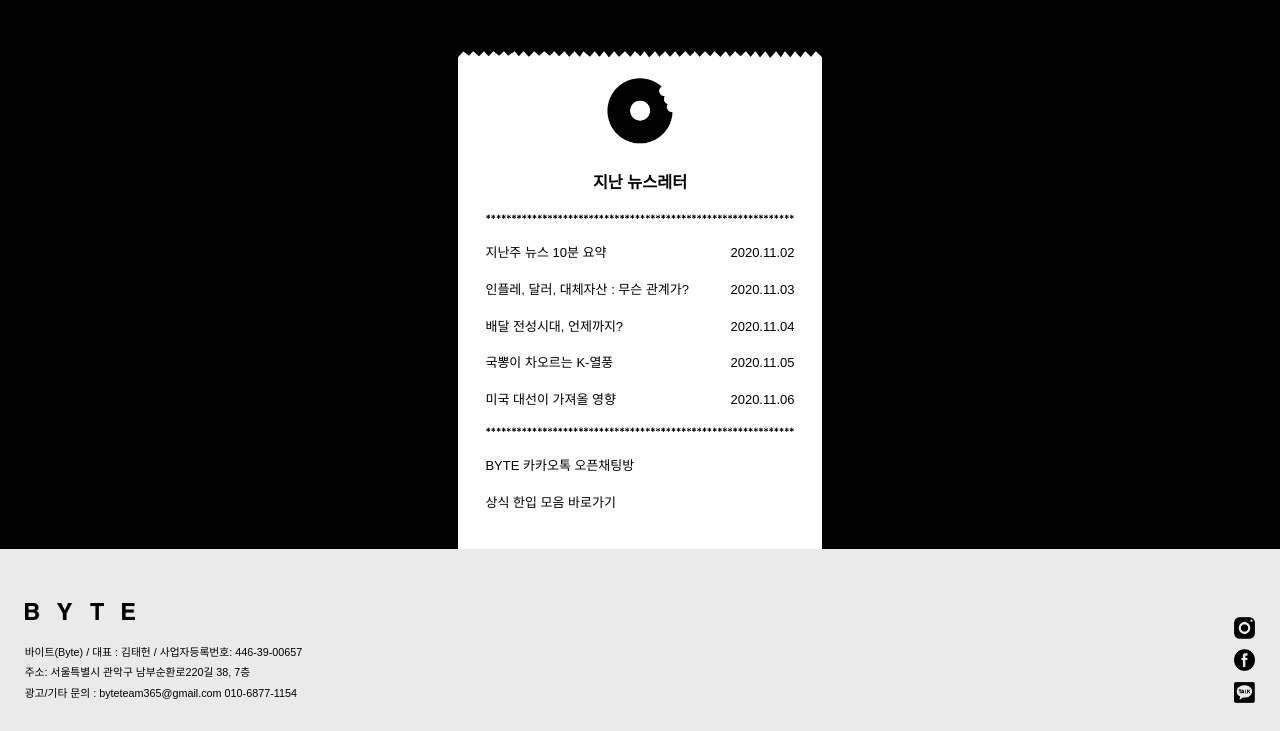
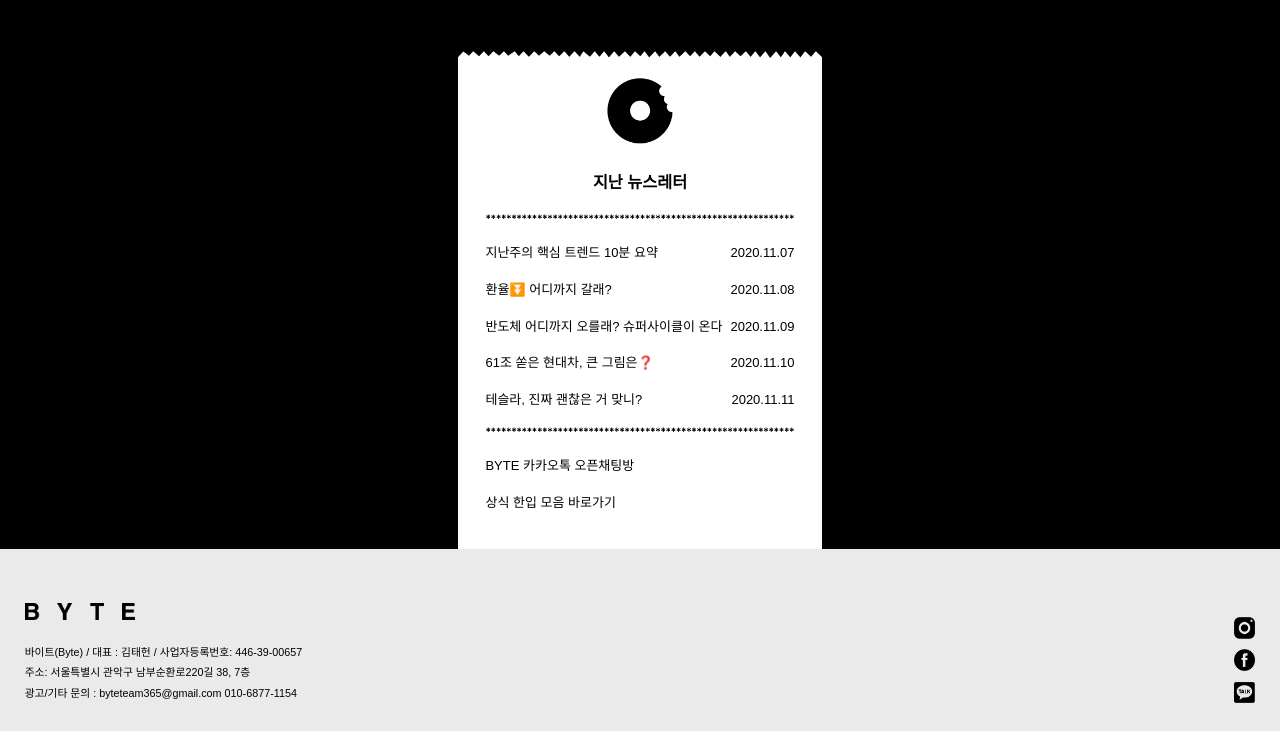
Before and after one commit to suuuum36/BYTE-web, a Django app: page / in a window 1280 px wide. Shown: the part 3283-4014 px from the top of the page. Run offline with Django 3.2, Linux system fonts and the light colour scheme; data that the repository does not hold is empty; some web fonts are replaced.

Commit message:
지난 뉴스레터 업데이트

```diff
--- a/BYTEWeb/main/templates/main/index.html
+++ b/BYTEWeb/main/templates/main/index.html
@@ -196,25 +196,25 @@
                             <img src = "{% static 'main/img/deco-line.png' %}">
                         </div>
                         <div class = "news_links">
-                            <a href = "https://stibee.com/api/v1.0/emails/share/Qy0MSCtVeJbRIFExsvgUx344PpzlqQ==">
-                                <div class = "news_t">지난주 뉴스 10분 요약</div>
-                                <div class = "news_d">2020.11.02 </div>
+                            <a href = "https://stibee.com/api/v1.0/emails/share/hjUWIG23L-HJNoK6MR2YtjfdducleA==">
+                                <div class = "news_t">지난주의 핵심 트렌드 10분 요약</div>
+                                <div class = "news_d">2020.11.07 </div>
                             </a>
-                            <a href = "https://stibee.com/api/v1.0/emails/share/OFs3pn0JBgRwzIcC4RxT6AQ5SWyPFw==">
-                                <div class = "news_t">인플레, 달러, 대체자산 : 무슨 관계가?</div>
-                                <div class = "news_d">2020.11.03 </div>
+                            <a href = "https://stibee.com/api/v1.0/emails/share/U5PCmB8yx3aPbGuIqwxRd4bZJdW7Cw==">
+                                <div class = "news_t">환율⏬ 어디까지 갈래?</div>
+                                <div class = "news_d">2020.11.08 </div>
                             </a>
-                            <a href = "https://stibee.com/api/v1.0/emails/share/l2EM3x3AI1S-JKIkuSfVd7pBs4xYCw==">
-                                <div class = "news_t">배달 전성시대, 언제까지?</div>
-                                <div class = "news_d">2020.11.04 </div>
+                            <a href = "https://stibee.com/api/v1.0/emails/share/v4WTDGwop0vX9bau_GZ3jUZWZqnYyQ==">
+                                <div class = "news_t">반도체 어디까지 오를래? 슈퍼사이클이 온다</div>
+                                <div class = "news_d">2020.11.09 </div>
                             </a>
-                            <a href = "https://stibee.com/api/v1.0/emails/share/nM2yMaC_G1X7JMJ4VpO4PW5_YoORZg==">
-                                <div class = "news_t">국뽕이 차오르는 K-열풍</div>
-                                <div class = "news_d">2020.11.05 </div>
+                            <a href = "https://stibee.com/api/v1.0/emails/share/Ne3VLuSH5VU42aj4r-IKXSVJMI9JGw==">
+                                <div class = "news_t">61조 쏟은 현대차, 큰 그림은❓</div>
+                                <div class = "news_d">2020.11.10 </div>
                             </a>
-                            <a href = "https://stibee.com/api/v1.0/emails/share/lkN02sSEg8ChEqp_LK5ZCPpn11xTKA==">
-                                <div class = "news_t">미국 대선이 가져올 영향</div>
-                                <div class = "news_d">2020.11.06 </div>
+                            <a href = "https://stibee.com/api/v1.0/emails/share/9AnsltXyDqKTXD-8qAT8eMiIZh57-g==">
+                                <div class = "news_t">테슬라, 진짜 괜찮은 거 맞니?</div>
+                                <div class = "news_d">2020.11.11 </div>
                             </a>
                             <div class = "deco">
                                 <img src = "{% static 'main/img/deco-line.png' %}">
```
